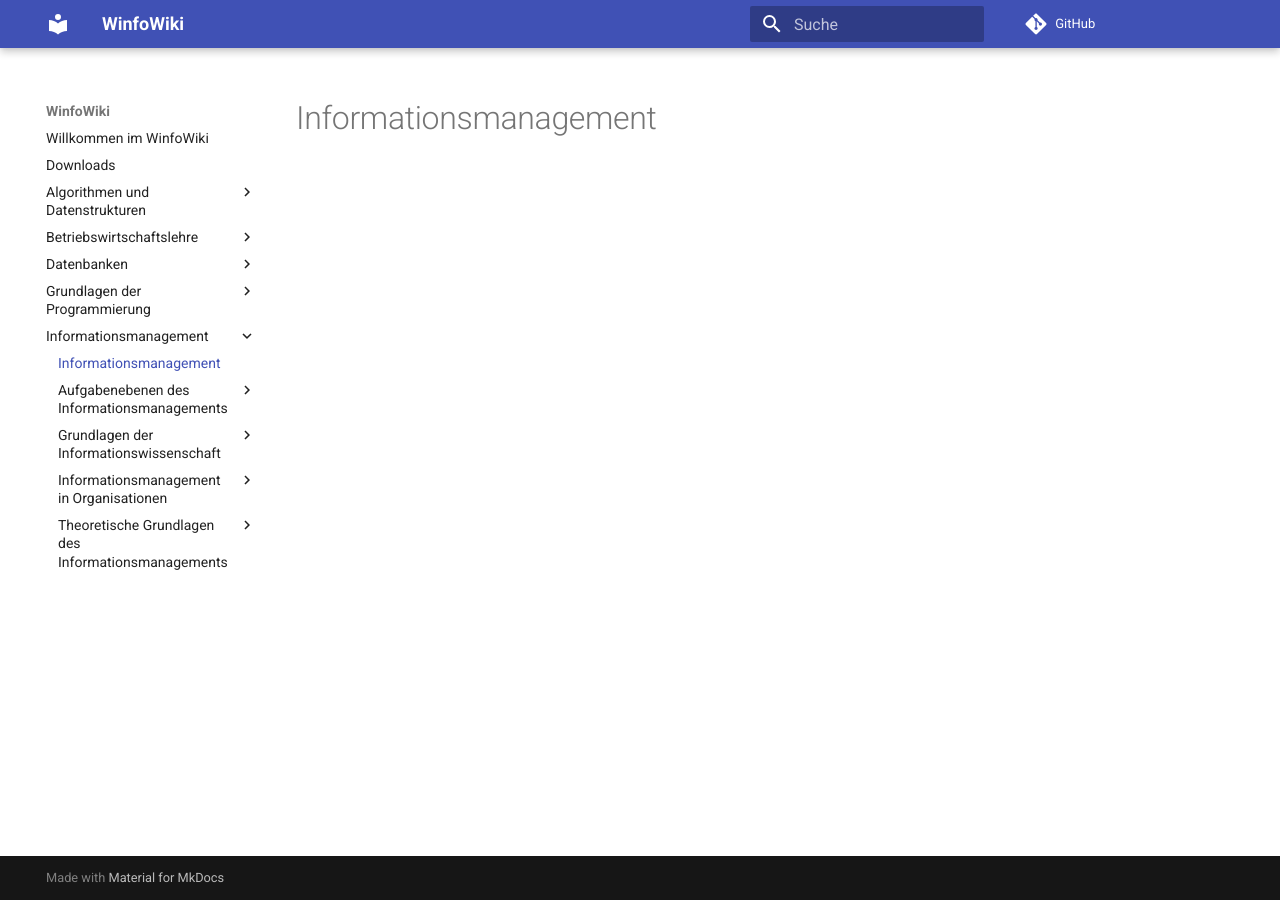
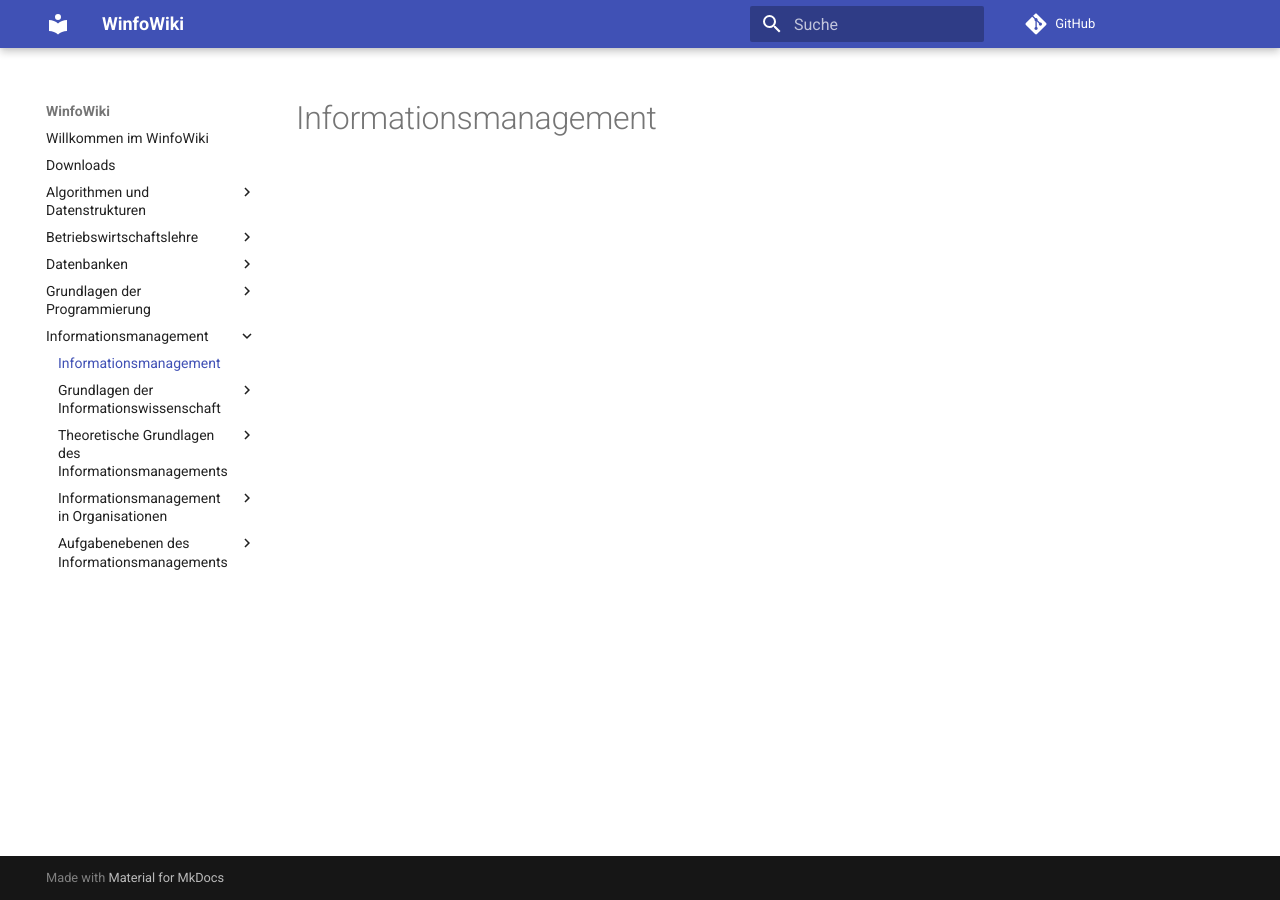
Before and after one commit to heshsum/winfowiki, an MkDocs documentation site: the page built from docs/Informationsmanagement/index.md, in a window 1280 px wide. Built offline with MkDocs 1.6.1 and Material for MkDocs 9.7.7, drawn with Linux system fonts in a browser that asks for light colours; comment, search, counter and statistics services are not loaded; part of the change alters nothing that is shown.

```diff
--- a/mkdocs.yml
+++ b/mkdocs.yml
@@ -35,6 +35,7 @@ markdown_extensions:
 
 plugins:
     - mermaid2
+    - awesome-pages
     - search:
         lang:
           - de
--- a/requirements.txt
+++ b/requirements.txt
@@ -1,3 +1,4 @@
 mkdocs
 mkdocs-mermaid2-plugin
 mkdocs-material
+mkdocs-awesome-pages-plugin
```
Also changed, not shown: docs/Informationsmanagement/.pages (added).
